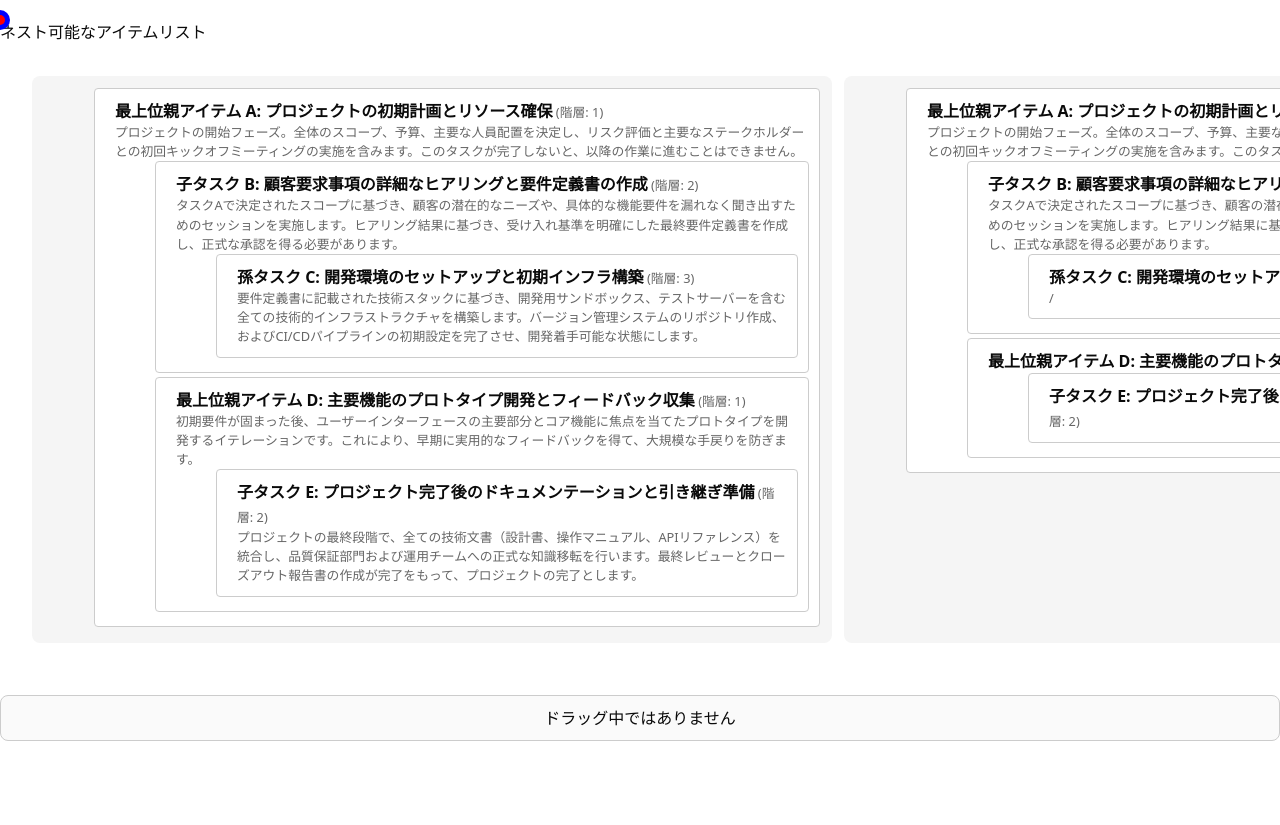
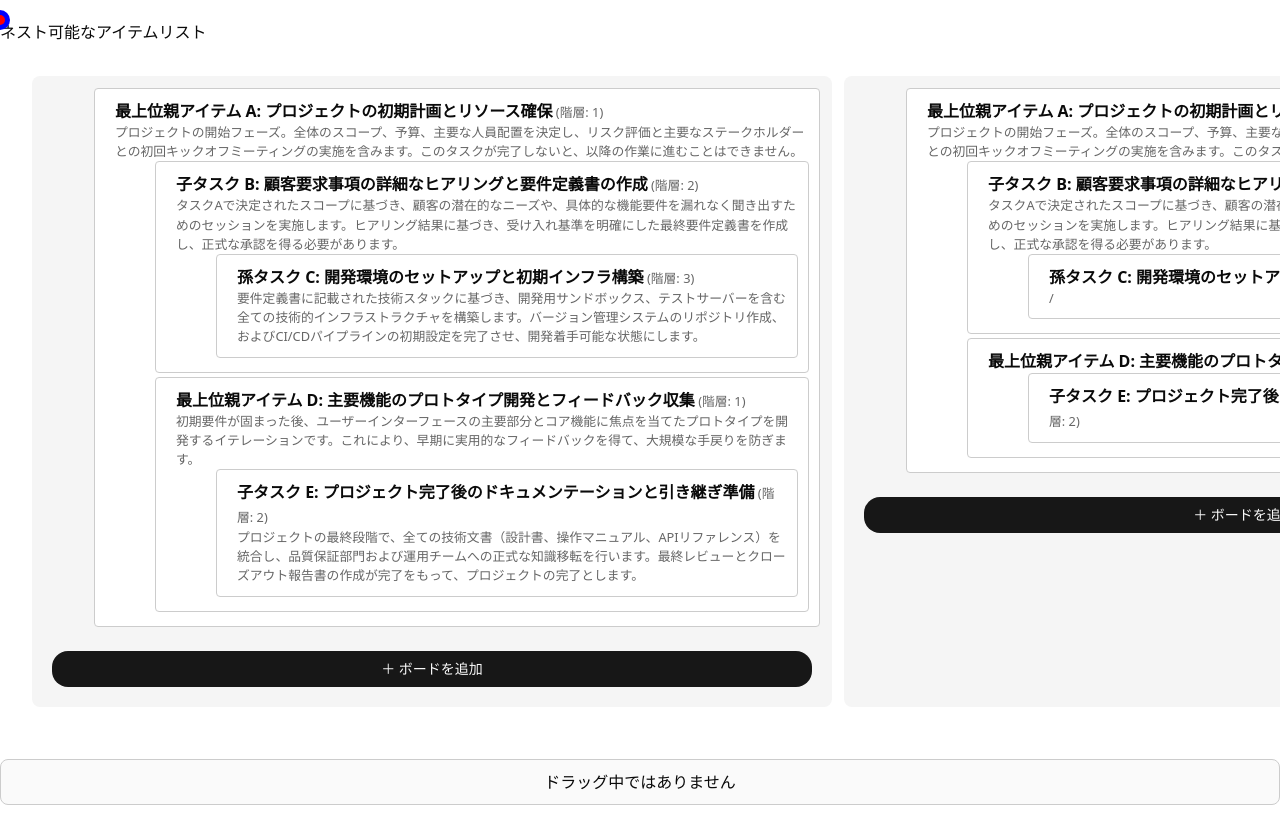
Before and after one commit to shoha-ryo/slideMemo, a Next.js app in the folder my-next-app/: page /task in a window 1280 px wide. Shown: the top 825 px of the page. Before the commit the page ends 800 px from the top, so only its background shows below. Built offline with nearby package versions, Linux system fonts and the light colour scheme.

Commit message:
refactor: props名を統一

```diff
--- a/my-next-app/src/app/task/components/Board.tsx
+++ b/my-next-app/src/app/task/components/Board.tsx
@@ -3,8 +3,9 @@
 import { useSortable } from "@dnd-kit/sortable";
 import { CSS } from "@dnd-kit/utilities";
 import Card from "./Card";
+import CardCreateButton from "./CardCreateButton";
 
-export default function Board({ id, children }) {
+export default function Board({ id, children, setItems }) {
   const { attributes, listeners, setNodeRef, transform, transition } = useSortable({ id });
 
   const style = {
@@ -24,6 +25,7 @@ export default function Board({ id, children }) {
       {children.map((c) => (
         <Card key={c.id} {...c} />
       ))}
+			<CardCreateButton items={children} setItems={setItems} />
     </div>
 
   );
--- a/my-next-app/src/app/task/components/BoardCreateButton.tsx
+++ b/my-next-app/src/app/task/components/BoardCreateButton.tsx
@@ -3,14 +3,14 @@ import { Button } from "@/components/ui/button";
 import { Input } from "@/components/ui/input";
 
 // BoardCreateButton: ボード追加用コンポーネント
-export default function BoardCreateButton({ boards, setBoards }) {
+export default function BoardCreateButton({ items, setItems }) {
 
   const handleSubmit = () => {
 		const newBoard = {
 			id: `board-${Date.now()}`,
 			children: [],
 		}
-		setBoards([...boards, newBoard]);
+		setItems([...items, newBoard]);
   };
 
   return (
--- a/my-next-app/src/app/task/components/BoardList.tsx
+++ b/my-next-app/src/app/task/components/BoardList.tsx
@@ -2,13 +2,12 @@
 
 import { SortableContext, verticalListSortingStrategy } from "@dnd-kit/sortable";
 import BoardCreateButton from "./BoardCreateButton";
-
 import Board from "./Board";
 
-function BoardList({ boards, setBoards }) {
+function itemList({ items, setItems }) {
   return (
 
-      <SortableContext items={boards}>
+      <SortableContext items={items}>
         <div
 					style={{
 						display: "inline-flex",
@@ -21,13 +20,13 @@ function BoardList({ boards, setBoards }) {
 						// outline: '1px solid #ccc',
 					}}
 				>
-          {boards.map((board) => (
-            <Board key={board.id} {...board} />
+          {items.map((item) => (
+            <Board key={item.id} {...item} setItems={setItems}/>
           ))}
-					<BoardCreateButton boards={boards} setBoards={setBoards} />
+					<BoardCreateButton items={items} setItems={setItems} />
         </div>
       </SortableContext>
   );
 }
 
-export default BoardList;
+export default itemList;
--- /dev/null
+++ b/my-next-app/src/app/task/components/CardCreateButton.tsx
@@ -0,0 +1,36 @@
+import { useState } from "react";
+import { Button } from "@/components/ui/button";
+import { Input } from "@/components/ui/input";
+
+// BoardCreateButton: ボード追加用コンポーネント
+export default function CardCreateButton({ items, setItems }) {
+  const [open, setOpen] = useState(false);
+  const [title, setTitle] = useState("");
+
+  const handleSubmit = () => {
+    if (!title.trim()) return;
+    setTitle("");
+    setOpen(false);
+  };
+
+  return (
+    <div className="p-2">
+      {open ? (
+        <div className="flex gap-2 items-center">
+          <Input
+            value={title}
+            onChange={(e) => setTitle(e.target.value)}
+            placeholder="ボード名"
+            className="w-40"
+          />
+          <Button onClick={handleSubmit} className="rounded-2xl">追加</Button>
+          <Button variant="ghost" onClick={() => setOpen(false)}>キャンセル</Button>
+        </div>
+      ) : (
+        <Button onClick={() => setOpen(true)} className="rounded-2xl w-full">
+          ＋ ボードを追加
+        </Button>
+      )}
+    </div>
+  );
+}
--- a/my-next-app/src/app/task/page.tsx
+++ b/my-next-app/src/app/task/page.tsx
@@ -146,8 +146,8 @@ export default function App() {
 				<div style={{ width: 'auto', margin: '20px auto' }}>
 					<h2>ネスト可能なアイテムリスト</h2>
 						<BoardList
-							boards={items}
-							setBoards={setItems}
+							items={items}
+							setItems={setItems}
 						/>
 
 					{/* Overlay */}
```
